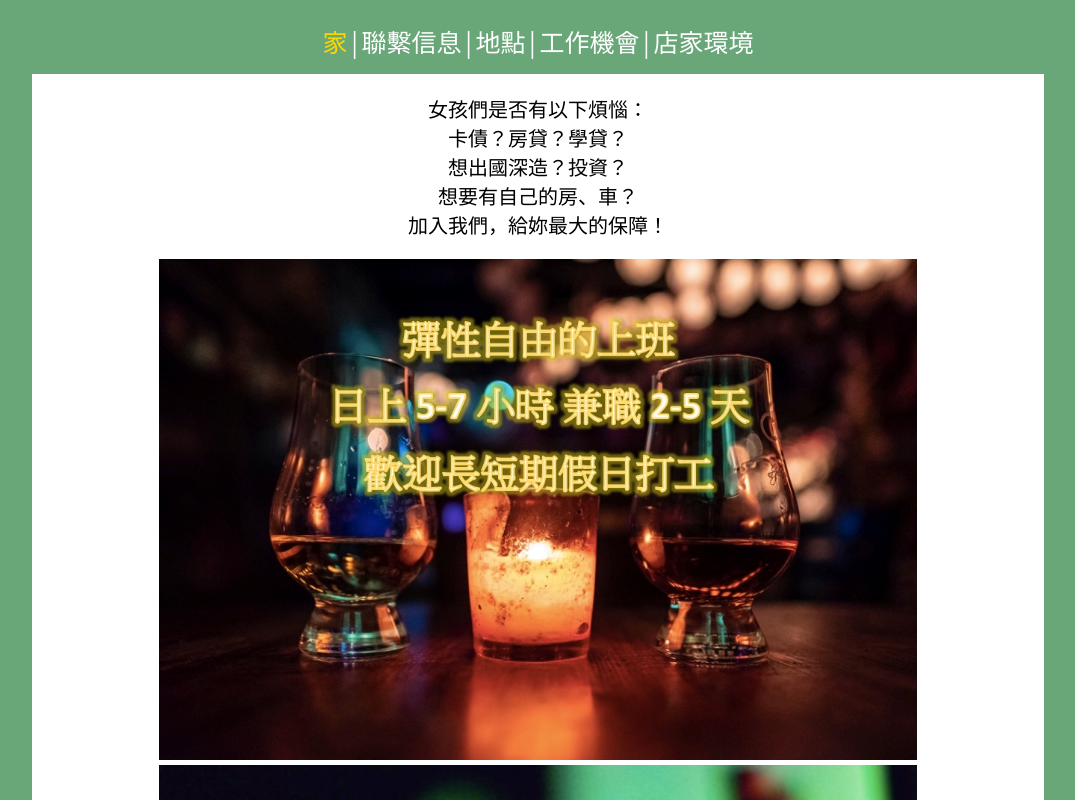
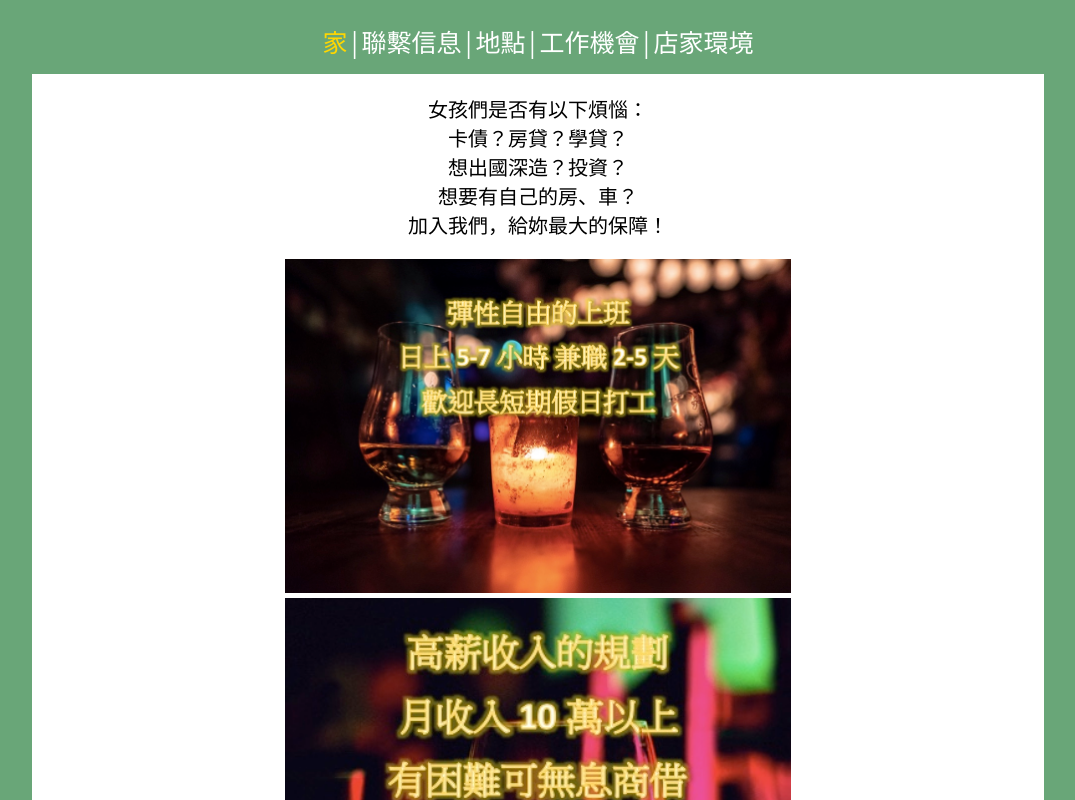
Before and after one commit to 888Owl/JoJo.club, a plain HTML site: page index.html in a window 1280 px wide. Shown: the top 800 px of the page, without its empty margins (102-1177 px from the left). Drawn offline with Linux system fonts and the light colour scheme.

Commit message:
Update style.css
more tweaks to index.html images

```diff
--- a/style.css
+++ b/style.css
@@ -146,7 +146,7 @@ a {
   height: auto;
 }
 .responsive-1{
-  width: 75%;
+  width: 50%;
   height: auto;
 }
 
```
